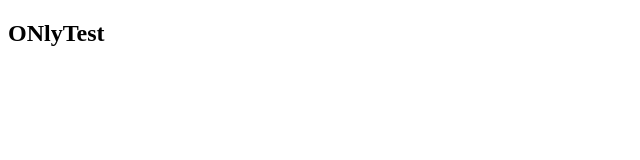
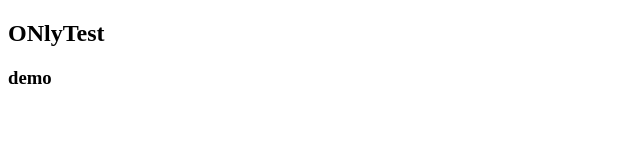
Before and after one commit to zeeshanalianjam/Planical-Modern, a plain HTML site: page demo.html in a window 1280 px wide. Shown: the full height of the page, 0-640 px from the left. Drawn offline with Linux system fonts and the light colour scheme.

Commit message:
demo test

```diff
--- a/demo.html
+++ b/demo.html
@@ -7,5 +7,6 @@
 </head>
 <body>
     <h2>ONlyTest</h2>
+    <h3>demo</h3>
 </body>
 </html>
```
